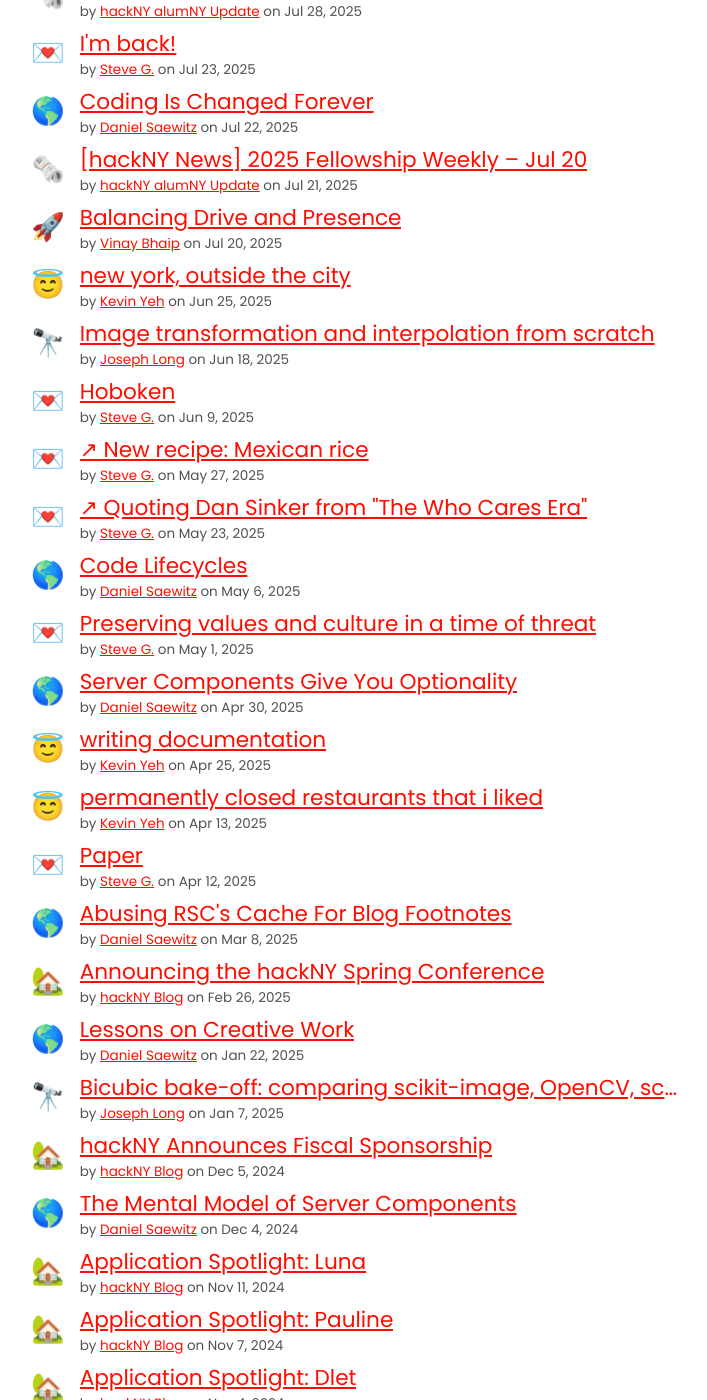
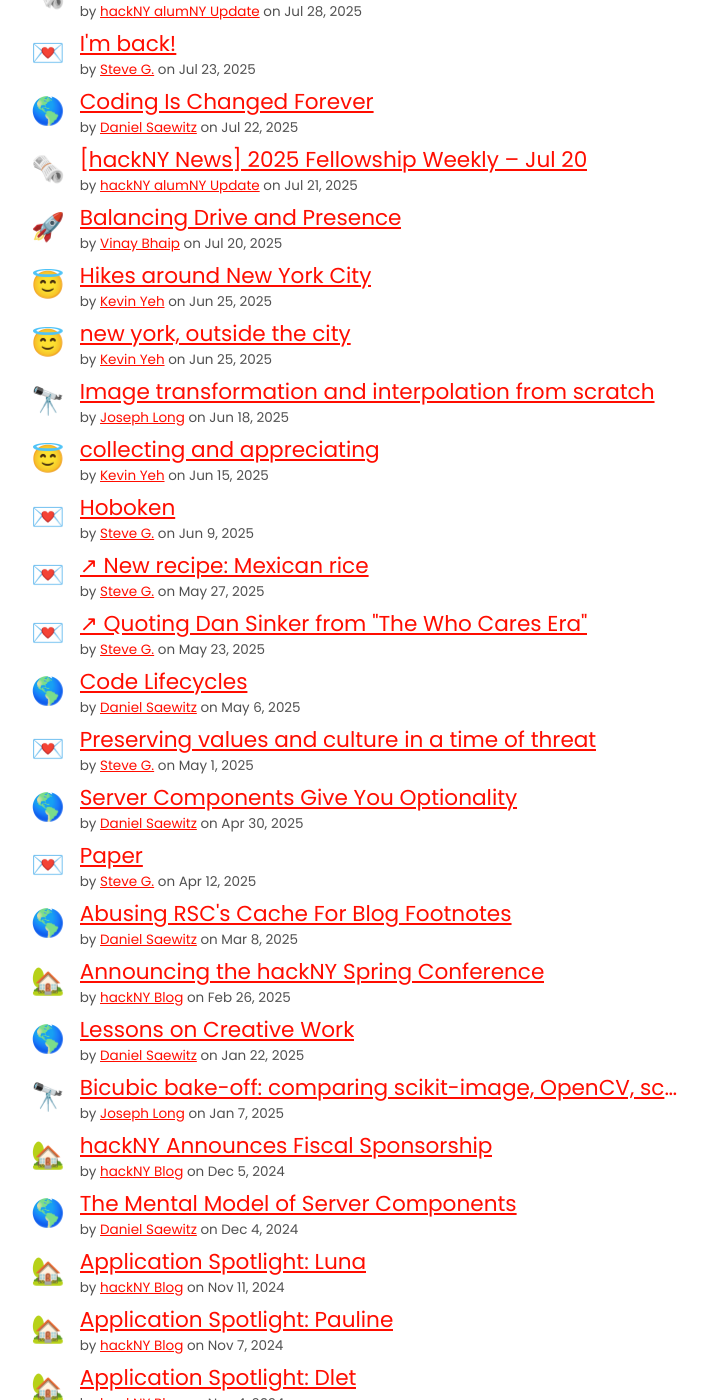
Before and after one commit to hackny/webring, a Jekyll site: the page built from planet.html, in a window 1280 px wide and 1400 px high, scrolled down 3152 px. Shown: the whole window, without its empty margins (309-1016 px from the left). Built offline with Jekyll 4.4.1, drawn with Linux system fonts in a browser that asks for light colours.

Commit message:
Automated deploy

```diff
--- a/_data/planet.yaml
+++ b/_data/planet.yaml
@@ -671,9 +671,9 @@
     description: My personal footnotes on the internet and all the words, sounds,
       videos, and sentiments I want to remember for a rainy day.
   published_at: 2025-06-25 00:00
-- id: https://ok.spacetypeco.com/writing-documentation
-  title: writing documentation
-  url: https://ok.spacetypeco.com/writing-documentation
+- id: https://ok.spacetypeco.com/hikes-around-new-york-city
+  title: Hikes around New York City
+  url: https://ok.spacetypeco.com/hikes-around-new-york-city
   fellow:
     name: Kevin Yeh
     year: 2015
@@ -682,10 +682,10 @@
     emoji: "\U0001F607"
     description: My personal footnotes on the internet and all the words, sounds,
       videos, and sentiments I want to remember for a rainy day.
-  published_at: 2025-04-25 23:27
-- id: https://ok.spacetypeco.com/permanently-closed-restaurants-that-i-liked
-  title: permanently closed restaurants that i liked
-  url: https://ok.spacetypeco.com/permanently-closed-restaurants-that-i-liked
+  published_at: 2025-06-25 00:00
+- id: https://ok.spacetypeco.com/collecting-and-appreciating
+  title: collecting and appreciating
+  url: https://ok.spacetypeco.com/collecting-and-appreciating
   fellow:
     name: Kevin Yeh
     year: 2015
@@ -694,7 +694,7 @@
     emoji: "\U0001F607"
     description: My personal footnotes on the internet and all the words, sounds,
       videos, and sentiments I want to remember for a rainy day.
-  published_at: 2025-04-13 00:00
+  published_at: 2025-06-15 00:00
 - id: https://blog.vinaybhaip.com/2026/03/19/year-of-whoop
   title: A Year of Whoop
   url: https://blog.vinaybhaip.com/2026/03/19/year-of-whoop
```
